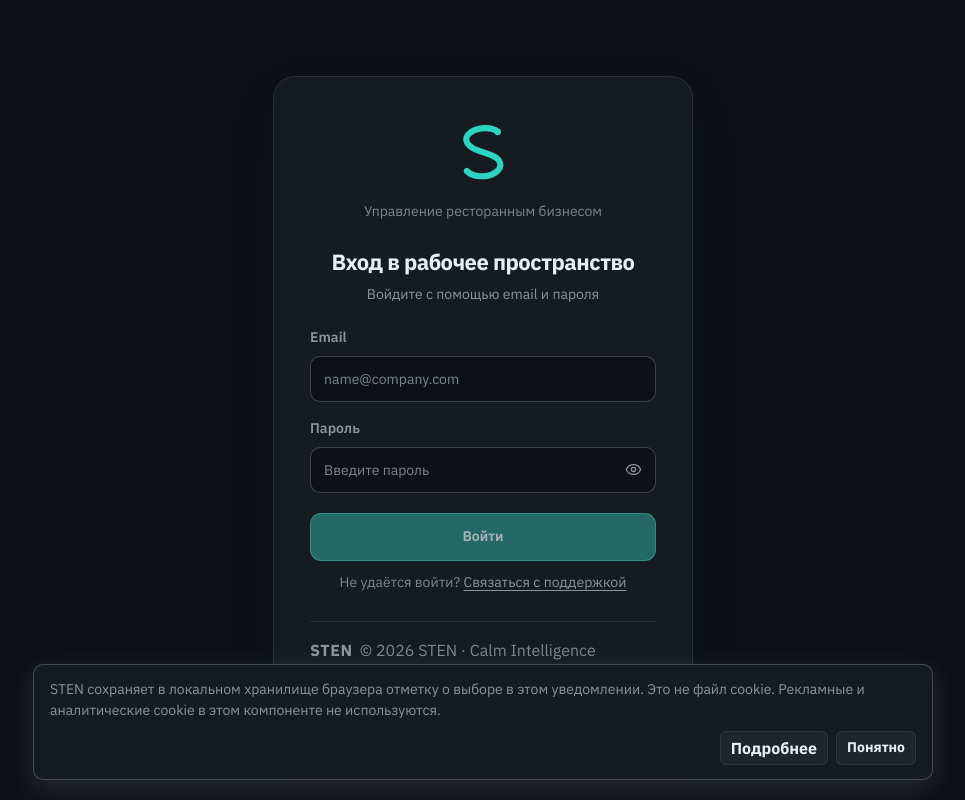
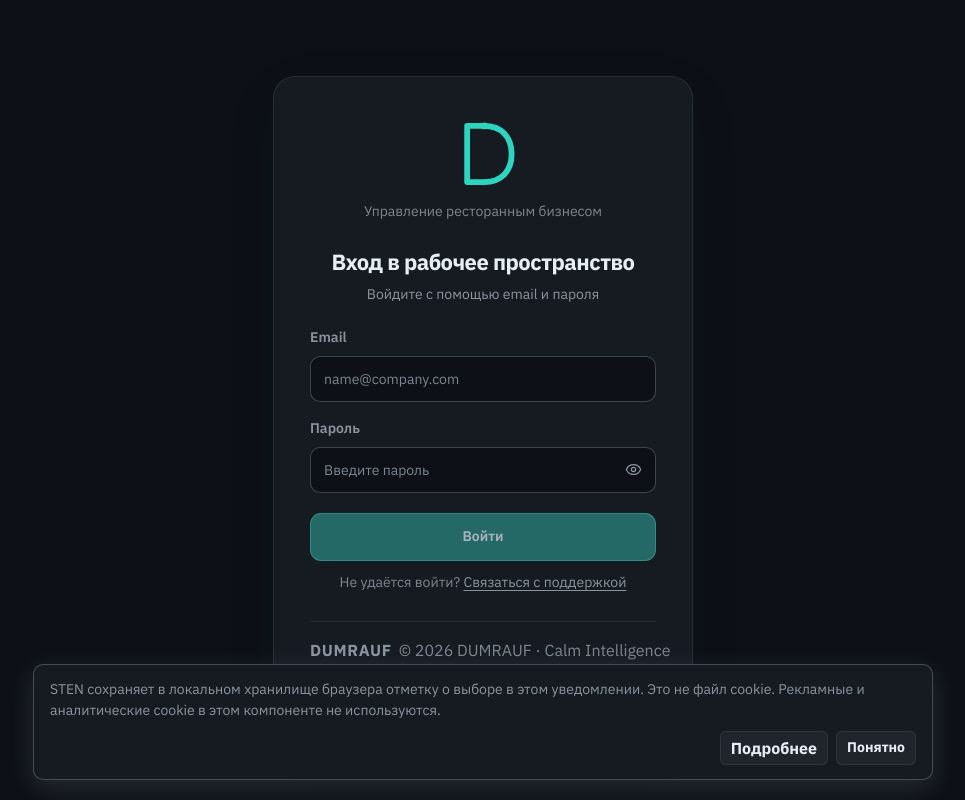
Before and after one commit to paradox0550-byte/sten_by_dumrauf, a React (Vite) app: page /#/unlock in a window 1280 px wide. Shown: the whole page, without its empty margins (157-1122 px from the left). Built offline with nearby package versions, Linux system fonts and the light colour scheme.

Commit message:
feat(brand): rename product identity to Dumrauf

```diff
--- a/src/App.tsx
+++ b/src/App.tsx
@@ -34,9 +34,9 @@ function Protected({ children }: { children: React.ReactNode }) {
   const { user, loading } = useAuth();
   if (loading) {
     return (
-      <main className="loading sten-loading" aria-label="Загрузка STEN" aria-busy="true">
-        <StenLogo size={76} animated aria-label="STEN" />
-        <span className="sten-state-eyebrow">STEN · РАБОЧЕЕ ПРОСТРАНСТВО</span>
+      <main className="loading sten-loading" aria-label="Загрузка Dumrauf" aria-busy="true">
+        <StenLogo size={76} animated aria-label="Dumrauf" />
+        <span className="sten-state-eyebrow">DUMRAUF · РАБОЧЕЕ ПРОСТРАНСТВО</span>
         <span className="sten-loading-message">Проверяем сессию…</span>
         <span className="sten-loading-track" aria-hidden="true"><span /></span>
       </main>
@@ -51,8 +51,8 @@ export default function App() {
       <HashRouter future={{ v7_startTransition: true, v7_relativeSplatPath: true }}>
         <Suspense
           fallback={
-            <main className="loading sten-loading" aria-label="Загрузка STEN" aria-busy="true">
-              <span className="sten-state-eyebrow">STEN · РАБОЧЕЕ ПРОСТРАНСТВО</span>
+            <main className="loading sten-loading" aria-label="Загрузка Dumrauf" aria-busy="true">
+              <span className="sten-state-eyebrow">DUMRAUF · РАБОЧЕЕ ПРОСТРАНСТВО</span>
               <span className="sten-loading-message">Открываем раздел…</span>
             </main>
           }
--- a/src/components/Layout.tsx
+++ b/src/components/Layout.tsx
@@ -114,7 +114,7 @@ export default function Layout({ children }: { children: React.ReactNode }) {
   const items = useMemo(() => [
     ['/dashboard', 'Главная'],
     ['/ops', 'Мой день'],
-    ['/sten', 'STEN AI'],
+    ['/sten', 'Dumrauf AI'],
     ['/staff', 'Команда и ФОТ'],
     ['/pnl', 'Финансы'],
     ['/telegram-monitor', 'Мониторинг Telegram'],
@@ -137,7 +137,7 @@ export default function Layout({ children }: { children: React.ReactNode }) {
 
   const mobileItems = [
     ['/dashboard', 'Обзор', 'overview'],
-    ['/sten', 'STEN AI', Bot],
+    ['/sten', 'Dumrauf AI', Bot],
     ['/telegram-monitor', 'Мониторинг', MessageSquareText],
     ['/pnl', 'Финансы', 'pnl'],
     ['/ops', 'Мой день', 'report'],
@@ -150,12 +150,12 @@ export default function Layout({ children }: { children: React.ReactNode }) {
           <div className="brand">
             <div className="brand-mark" aria-hidden="true"><StenLogo size={34} /></div>
             <div className="brand-copy">
-              <b>STEN</b>
+              <b>DUMRAUF</b>
             </div>
             <button className="mobile-close" onClick={() => setMobileMenu(false)} aria-label="Закрыть меню"><X size={18} /></button>
           </div>
 
-          <nav className="sten-primary-nav" aria-label="Навигация STEN">
+          <nav className="sten-primary-nav" aria-label="Навигация Dumrauf">
             <div className="nav-section-label">РАБОЧЕЕ ПРОСТРАНСТВО</div>
             <NavLink to="/dashboard" end onClick={() => setMobileMenu(false)}>
               <NavIcon icon="overview" size={17} />
@@ -170,11 +170,11 @@ export default function Layout({ children }: { children: React.ReactNode }) {
             </NavLink>
             <NavLink to="/sten" onClick={() => setMobileMenu(false)}>
               <Bot size={17} aria-hidden="true" />
-              <span>STEN AI</span>
+              <span>Dumrauf AI</span>
             </NavLink>
-            <div className="nav-subsection" aria-label="Разделы STEN AI">
+            <div className="nav-subsection" aria-label="Разделы Dumrauf AI">
               <NavLink to="/documents" onClick={() => setMobileMenu(false)}><span>Документы</span></NavLink>
-              <NavLink to="/memory" onClick={() => setMobileMenu(false)}><span>Память STEN</span></NavLink>
+              <NavLink to="/memory" onClick={() => setMobileMenu(false)}><span>Память Dumrauf</span></NavLink>
             </div>
             <NavLink to="/staff" onClick={() => setMobileMenu(false)}>
               <Users size={17} aria-hidden="true" />
--- a/src/components/LegalFooter.tsx
+++ b/src/components/LegalFooter.tsx
@@ -2,7 +2,7 @@ import { Link } from 'react-router-dom';
 
 export default function LegalFooter() {
   return <footer className="legal-footer">
-    <div className="legal-footer__identity"><span className="legal-footer__brand">STEN</span><span className="legal-footer__copyright">© 2026 STEN · Calm Intelligence</span></div>
+    <div className="legal-footer__identity"><span className="legal-footer__brand">DUMRAUF</span><span className="legal-footer__copyright">© 2026 DUMRAUF · Calm Intelligence</span></div>
     <nav className="legal-footer__links" aria-label="Правовая информация"><Link to="/legal">Правовая информация</Link></nav>
   </footer>;
 }
--- a/src/components/brand/StenLogo.tsx
+++ b/src/components/brand/StenLogo.tsx
@@ -1,41 +1,16 @@
 import type { CSSProperties, SVGProps } from 'react';
-
-export type StenLogoVariant = 'mark' | 'lockup' | 'wordmark';
-export interface StenLogoProps extends Omit<SVGProps<SVGSVGElement>, 'children'> {
-  variant?: StenLogoVariant;
-  animated?: boolean;
-  size?: number | string;
+export type DumraufLogoVariant = 'mark' | 'lockup' | 'wordmark';
+export interface DumraufLogoProps extends Omit<SVGProps<SVGSVGElement>, 'children'> { variant?: DumraufLogoVariant; animated?: boolean; size?: number | string; }
+const MARK_PATH = 'M76 36 V220 H132 C188 220 222 184 222 128 C222 72 188 36 132 36 Z';
+export function DumraufLogo({ variant = 'mark', animated = false, size = 32, className, style, ...svgProps }: DumraufLogoProps) {
+ const mark=variant==='mark', wordmark=variant==='wordmark', width=mark?256:variant==='lockup'?520:360, height=mark?256:variant==='lockup'?132:96, numericSize=typeof size==='number'?size:undefined;
+ const cssVars={'--dumrauf-ink':'var(--text-primary, #E8F0F3)','--dumrauf-muted':'var(--text-secondary, #9FB0B8)'} as CSSProperties;
+ return <svg {...svgProps} className={['dumrauf-logo','sten-logo',animated?'dumrauf-logo--animated sten-logo--animated':'',className||''].filter(Boolean).join(' ')} width={size} height={numericSize?numericSize*height/width:'auto'} viewBox={`0 0 ${width} ${height}`} fill="none" role={svgProps['aria-label']?'img':undefined} aria-hidden={svgProps['aria-label']?undefined:true} style={{...cssVars,...style}}>
+  <g transform={mark?undefined:'translate(0 8) scale(.46)'}><path d={MARK_PATH} fill="none" stroke="var(--accent, #2DD4BF)" strokeWidth="19" strokeLinecap="round" strokeLinejoin="round"/><circle cx="132" cy="36" r="11" fill="var(--accent, #2DD4BF)"/></g>
+  {(variant==='lockup'||wordmark)&&<><text x={wordmark?0:148} y={wordmark?58:72} fill="var(--dumrauf-ink)" fontFamily="'Plus Jakarta Sans', Arial, sans-serif" fontSize={wordmark?49:54} fontWeight="700" letterSpacing="1.4">DUMRAUF</text><text x={wordmark?2:150} y={wordmark?86:101} fill="var(--dumrauf-muted)" fontFamily="'Plus Jakarta Sans', Arial, sans-serif" fontSize="14" fontWeight="500" letterSpacing=".4">CALM INTELLIGENCE</text></>}
+ </svg>;
 }
-const MARK_PATH = 'M176 55 C158 38 111 39 86 58 C61 77 74 103 111 116 L151 130 C190 144 196 171 167 190 C139 208 93 203 75 184';
-
-export function StenLogo({ variant = 'mark', animated = false, size = 32, className, style, ...svgProps }: StenLogoProps) {
-  const mark = variant === 'mark';
-  const wordmark = variant === 'wordmark';
-  const lockup = variant === 'lockup';
-  const width = mark ? 256 : lockup ? 520 : 360;
-  const height = mark ? 256 : lockup ? 132 : 96;
-  const numericSize = typeof size === 'number' ? size : undefined;
-  const cssVars = {
-    '--sten-ink': 'var(--text-primary, #0B0D10)',
-    '--sten-muted': 'var(--text-secondary, #5B6578)',
-  } as CSSProperties;
-  return (
-    <svg {...svgProps}
-      className={['sten-logo', animated ? 'sten-logo--animated' : '', className || ''].filter(Boolean).join(' ')}
-      width={size} height={numericSize ? numericSize * height / width : 'auto'}
-      viewBox={`0 0 ${width} ${height}`} fill="none"
-      role={svgProps['aria-label'] ? 'img' : undefined}
-      aria-hidden={svgProps['aria-label'] ? undefined : true}
-      style={{ ...cssVars, ...style }}>
-      <g transform={mark ? undefined : 'translate(0 8) scale(.46)'}>
-        <path d={MARK_PATH} fill="none" stroke="var(--accent, #7D9F96)" strokeWidth="20" strokeLinecap="round" strokeLinejoin="round" />
-        <circle cx="176" cy="55" r="11" fill="var(--accent, #7D9F96)" />
-      </g>
-      {(lockup || wordmark) && <>
-        <text x={wordmark ? 0 : 148} y={wordmark ? 58 : 72} fill="var(--sten-ink)" fontFamily="Inter, Arial, sans-serif" fontSize={wordmark ? 54 : 56} fontWeight="700" letterSpacing="1">STEN</text>
-        <text x={wordmark ? 2 : 150} y={wordmark ? 86 : 101} fill="var(--sten-muted)" fontFamily="Inter, Arial, sans-serif" fontSize="15" fontWeight="500" letterSpacing=".5">Smart Tracking &amp; Economic Navigator</text>
-      </>}
-    </svg>
-  );
-}
-export default StenLogo;
+export const StenLogo=DumraufLogo;
+export type StenLogoVariant=DumraufLogoVariant;
+export type StenLogoProps=DumraufLogoProps;
+export default DumraufLogo;
--- a/src/pages/Unlock.tsx
+++ b/src/pages/Unlock.tsx
@@ -56,7 +56,7 @@ export default function AuthSetup() {
     <main className="login-screen">
       <section className="login-card" aria-labelledby="auth-title">
         <header className="login-brand">
-          <div className="login-logo"><StenLogo variant="mark" size={88} aria-label="STEN" /></div>
+          <div className="login-logo"><StenLogo variant="mark" size={88} aria-label="Dumrauf" /></div>
           <p className="login-brand-caption">Управление ресторанным бизнесом</p>
         </header>
 
```
Also changed, not shown: index.html (+17 -17 lines), public/manifest.json.
